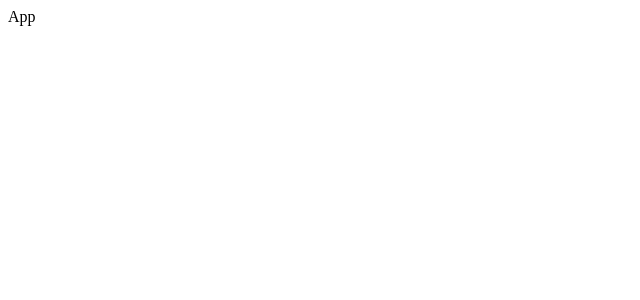
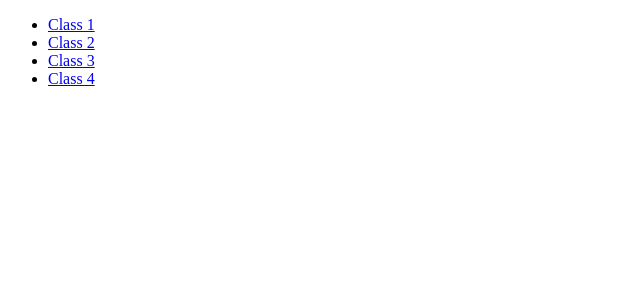
Before and after one commit to muthwi1234/Church-Sysstem, a React (Vite) app in the folder Church-System/: page / in a window 1280 px wide. Shown: the top 300 px of the page, without its empty margins (0-640 px from the left). Built offline with nearby package versions, Linux system fonts and the light colour scheme.

Commit message:
route done

```diff
--- a/Church-System/src/App.jsx
+++ b/Church-System/src/App.jsx
@@ -1,9 +1,39 @@
-import React from 'react'
+// App.jsx
+import React from 'react';
+import { BrowserRouter as Router, Route, Link, Routes } from 'react-router-dom';
+import ClassOne from './assets/ClassOne';
+import ClassTwo from './assets/ClassTwo';
+import ClassThree from './assets/ClassThree';
+import ClassFour from './assets/ClassFour';
 
 function App() {
   return (
-    <div>App</div>
-  )
+    <Router>
+      <nav>
+        <ul>
+          <li>
+            <Link to="/class1">Class 1</Link>
+          </li>
+          <li>
+            <Link to="/class2">Class 2</Link>
+          </li>
+          <li>
+            <Link to="/class3">Class 3</Link>
+          </li>
+          <li>
+            <Link to="/class4">Class 4</Link>
+          </li>
+        </ul>
+      </nav>
+
+      <Routes>
+        <Route path="/class1" element={<ClassOne />} />
+        <Route path="/class2" element={<ClassTwo />} />
+        <Route path="/class3" element={<ClassThree />} />
+        <Route path="/class4" element={<ClassFour />} />
+      </Routes>
+    </Router>
+  );
 }
 
-export default App
+export default App;
--- a/Church-System/src/main.jsx
+++ b/Church-System/src/main.jsx
@@ -1,10 +1,14 @@
-import React from 'react'
-import ReactDOM from 'react-dom/client'
-import App from './App.jsx'
+// Main.jsx
+import React from 'react';
+import ReactDOM from 'react-dom';
+import App from './App';
 
+function Main() {
+  return (
+    <React.StrictMode>
+      <App />
+    </React.StrictMode>
+  );
+}
 
-ReactDOM.createRoot(document.getElementById('root')).render(
-  <React.StrictMode>
-    <App />
-  </React.StrictMode>,
-)
+ReactDOM.render(<Main />, document.getElementById('root'));
```
